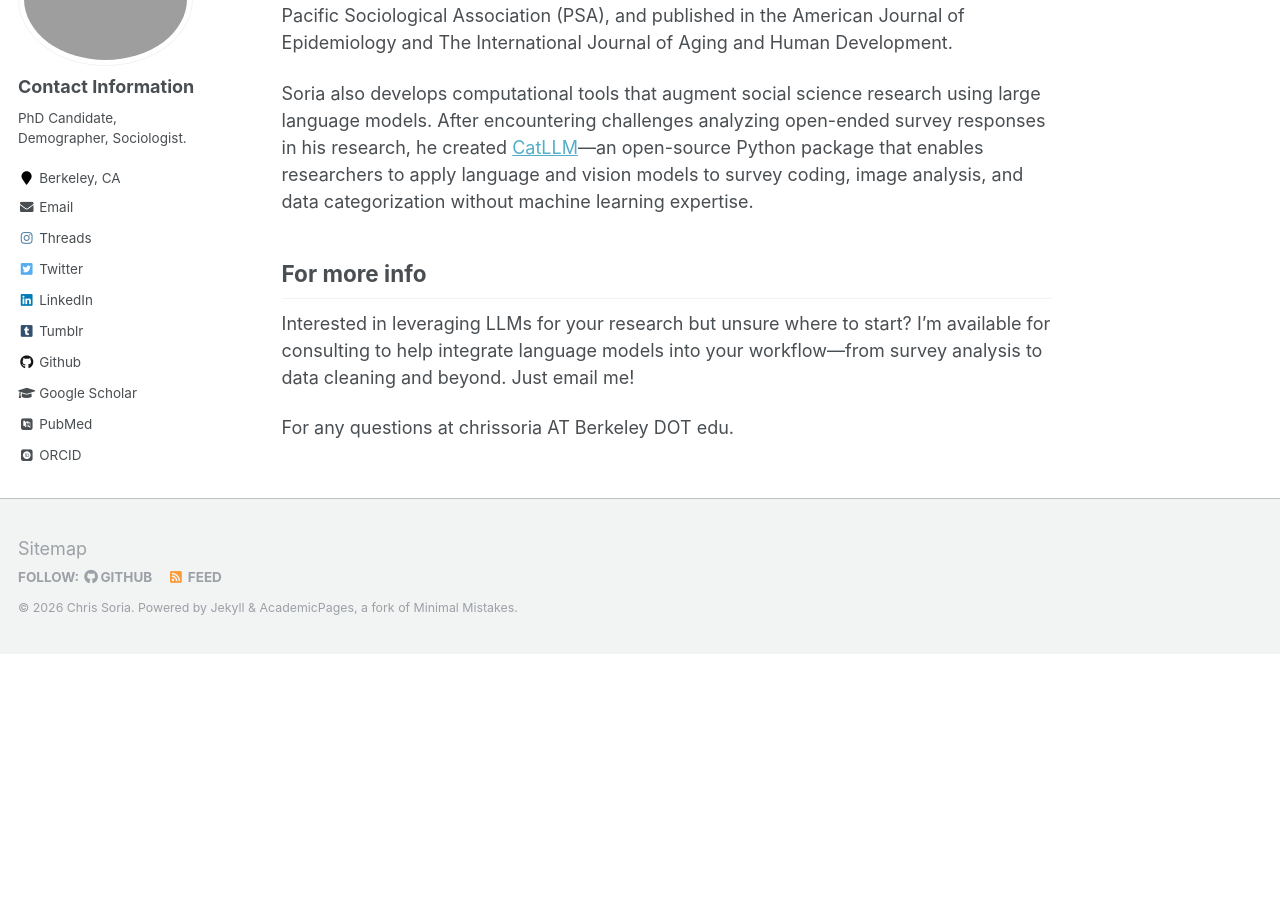
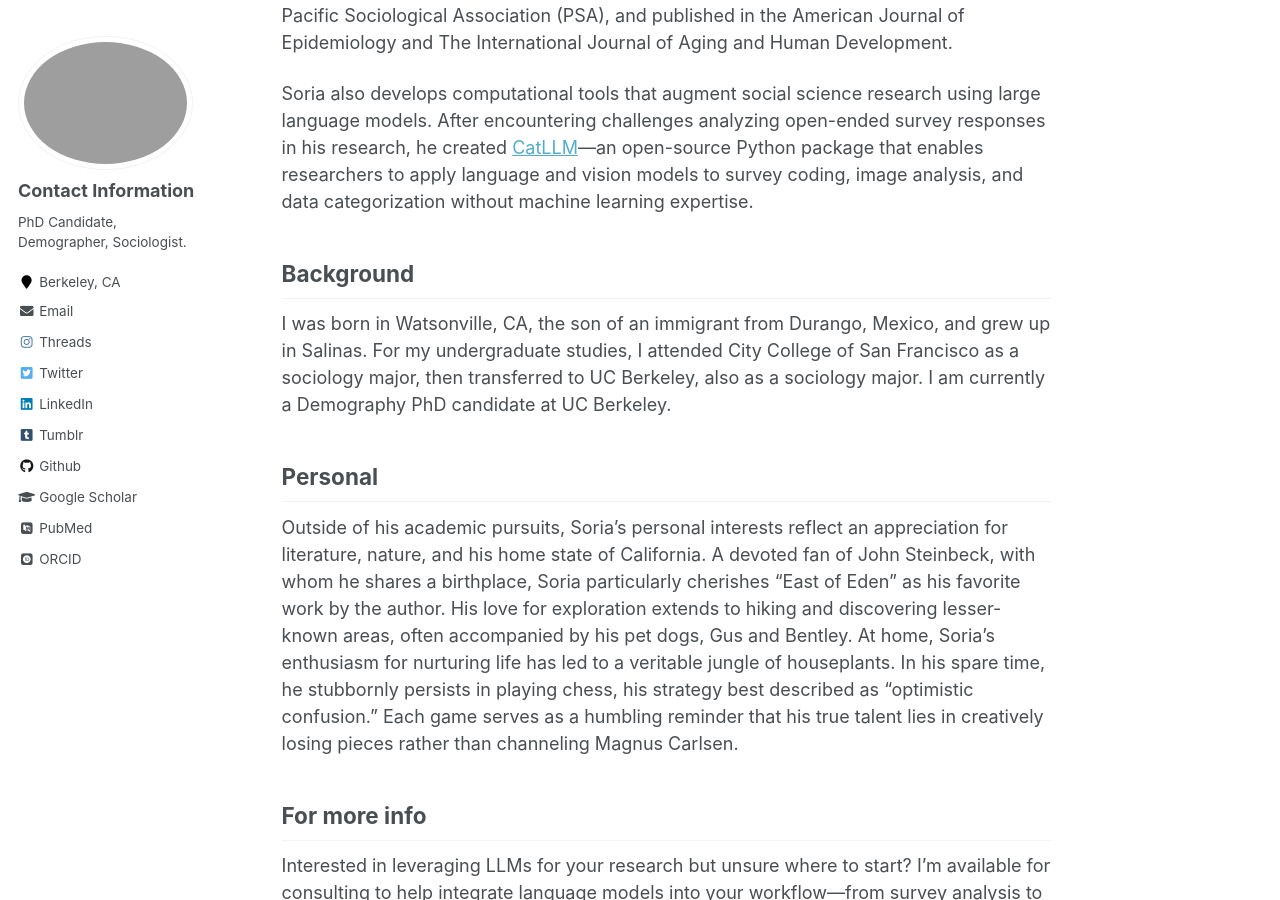
Before and after one commit to chrissoria/chrissoria.github.io, a Jekyll site: the page built from _pages/about.md, in a window 1280 px wide and 900 px high, scrolled down 320 px. Built offline with Jekyll 4.4.1, drawn with Linux system fonts in a browser that asks for light colours; some web fonts are replaced; before the commit the page ends 974 px from its top, so only the background shows below that.

Commit message:
cleaning up about me page

```diff
--- a/_pages/about.md
+++ b/_pages/about.md
@@ -12,6 +12,14 @@ His work has been presented at the Population Association of America (PAA), the
 Soria also develops computational tools that augment social science research using large language models.
 After encountering challenges analyzing open-ended survey responses in his research, he created [CatLLM](https://pypi.org/project/cat-llm/)—an open-source Python package that enables researchers to apply language and vision models to survey coding, image analysis, and data categorization without machine learning expertise.
 
+Background
+------
+I was born in Watsonville, CA, the son of an immigrant from Durango, Mexico, and grew up in Salinas. For my undergraduate studies, I attended City College of San Francisco as a sociology major, then transferred to UC Berkeley, also as a sociology major. I am currently a Demography PhD candidate at UC Berkeley.
+
+Personal
+------
+Outside of his academic pursuits, Soria's personal interests reflect an appreciation for literature, nature, and his home state of California. A devoted fan of John Steinbeck, with whom he shares a birthplace, Soria particularly cherishes "East of Eden" as his favorite work by the author. His love for exploration extends to hiking and discovering lesser-known areas, often accompanied by his pet dogs, Gus and Bentley. At home, Soria's enthusiasm for nurturing life has led to a veritable jungle of houseplants. In his spare time, he stubbornly persists in playing chess, his strategy best described as "optimistic confusion." Each game serves as a humbling reminder that his true talent lies in creatively losing pieces rather than channeling Magnus Carlsen.
+
 For more info
 ------
 Interested in leveraging LLMs for your research but unsure where to start? I'm available for consulting to help integrate language models into your workflow—from survey analysis to data cleaning and beyond. Just email me!
```
Also changed, not shown: _pages/research.md (+6 -0 lines).
